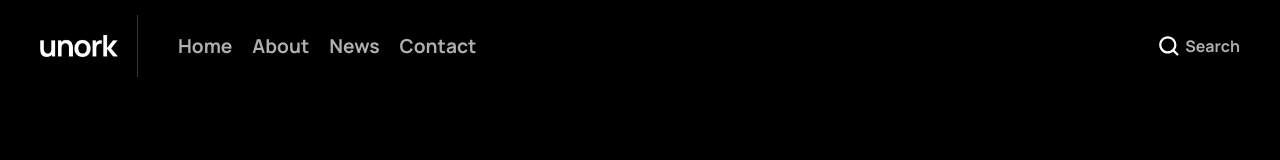
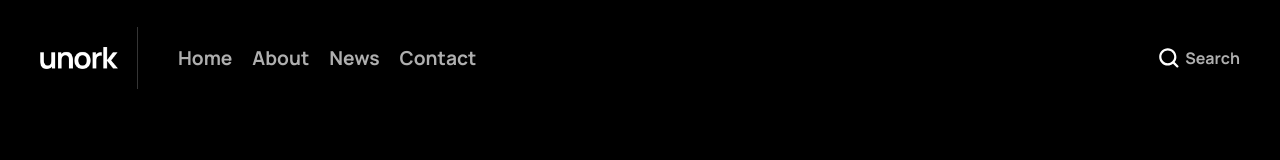
Before and after one commit to johnmaizo/unork-website, a React (Vite) app: page / in a window 1280 px wide. Shown: the top 160 px of the page. Built offline with nearby package versions, Linux system fonts and the light colour scheme.

Commit message:
Minor changes on navigaton

```diff
--- a/src/components/Navigation.jsx
+++ b/src/components/Navigation.jsx
@@ -61,8 +61,8 @@ const Navigation = () => {
                   {Links.map((links, index) => (
                     <li
                       key={index}
-                      className=" py-3 lg:py-2 relative link_line_active lg:link_line hover:text-white transition-colors">
-                      <Link to={links.linkTo} className=" py-2 pr-[100%]">
+                      className=" py-3 my-3 lg:py-2 relative link_line_active lg:link_line hover:text-white transition-colors">
+                      <Link to={links.linkTo} className=" py-2 pr-[100%] md:pr-0">
                         {links.name}
                       </Link>
                     </li>
```
